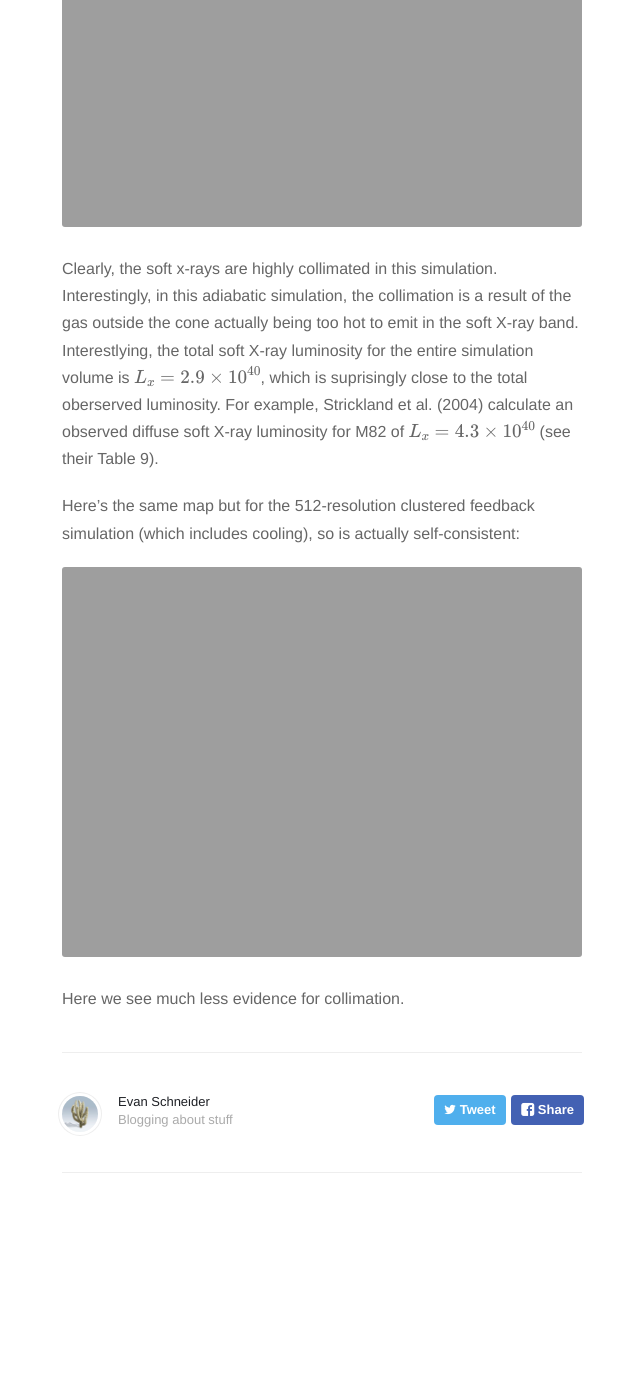
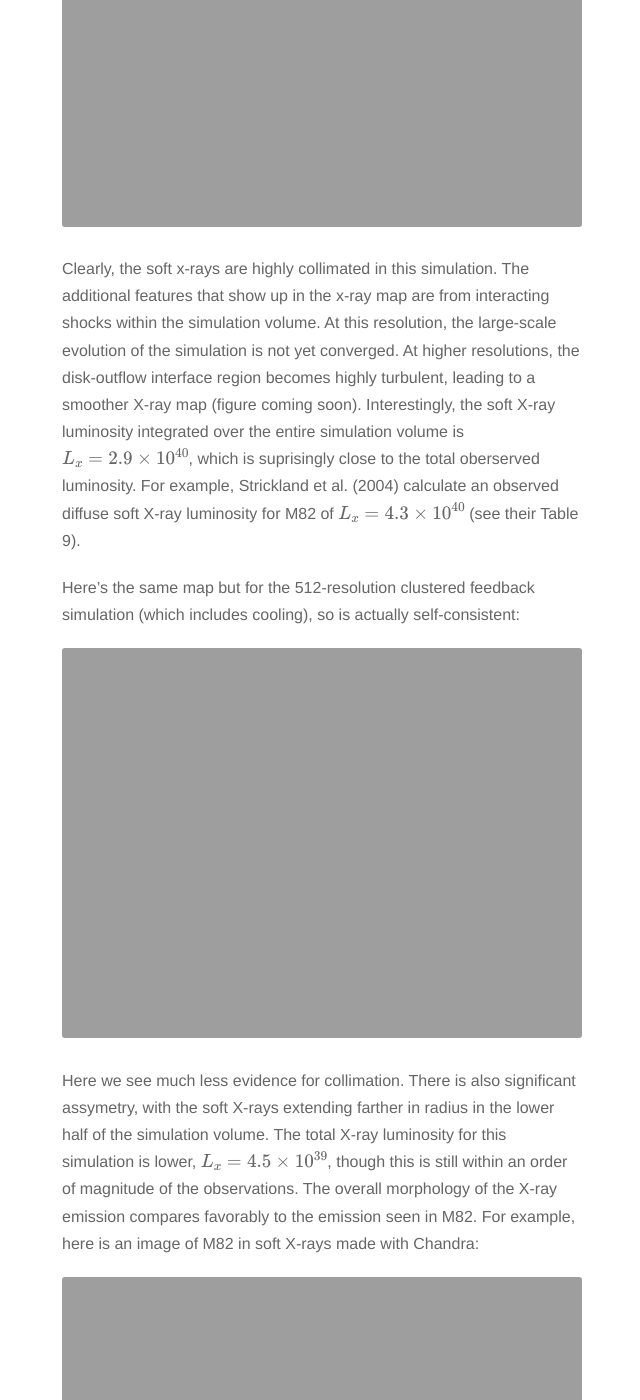
Before and after one commit to evaneschneider/site, a Jekyll site: the page built from _posts/2018-1-29-Xray-Emission.markdown, in a window 1280 px wide and 1400 px high, scrolled down 1075 px. Shown: the whole window, without its empty margins (318-958 px from the left). Built offline with Jekyll 4.4.1, drawn with Linux system fonts in a browser that asks for light colours; nearby versions of some CDN libraries; formulas are drawn with MathJax 3; before the commit the page ends 2388 px from its top, so only the background shows below that; some of the changed text lies outside the part shown.

Commit message:
added an image

```diff
--- a/_posts/2018-1-29-Xray-Emission.markdown
+++ b/_posts/2018-1-29-Xray-Emission.markdown
@@ -10,10 +10,14 @@ I'll start with the analytic cooling function that was used for these simulation
 
 <img src="{{ site.url }}assets/images/512_Xrays_60.png">
 
-Clearly, the soft x-rays are highly collimated in this simulation. Interestingly, in this adiabatic simulation, the collimation is a result of the gas outside the cone actually being too hot to emit in the soft X-ray band. Interestlying, the total soft X-ray luminosity for the entire simulation volume is $$L_x = 2.9\times10^{40}$$, which is suprisingly close to the total oberserved luminosity. For example, Strickland et al. (2004) calculate an observed diffuse soft X-ray luminosity for M82 of $$L_x = 4.3\times10^{40}$$ (see their Table 9).
+Clearly, the soft x-rays are highly collimated in this simulation. The additional features that show up in the x-ray map are from interacting shocks within the simulation volume. At this resolution, the large-scale evolution of the simulation is not yet converged. At higher resolutions, the disk-outflow interface region becomes highly turbulent, leading to a smoother X-ray map (figure coming soon). Interestingly, the soft X-ray luminosity integrated over the entire simulation volume is $$L_x = 2.9\times10^{40}$$, which is suprisingly close to the total oberserved luminosity. For example, Strickland et al. (2004) calculate an observed diffuse soft X-ray luminosity for M82 of $$L_x = 4.3\times10^{40}$$ (see their Table 9).
 
 Here's the same map but for the 512-resolution clustered feedback simulation (which includes cooling), so is actually self-consistent:
 
 <img src="{{ site.url }}assets/images/512_cluster_Xrays_60.png">
 
-Here we see much less evidence for collimation.
+Here we see much less evidence for collimation. There is also significant assymetry, with the soft X-rays extending farther in radius in the lower half of the simulation volume. The total X-ray luminosity for this simulation is lower, $$L_x = 4.5\times10^{39}$$, though this is still within an order of magnitude of the observations. The overall morphology of the X-ray emission compares favorably to the emission seen in M82. For example, here is an image of M82 in soft X-rays made with Chandra:
+
+<img src="{{ site.url }}assets/images/m82_xrays.jpg">
+
+In the next post I'll explore the radial profiles of the surface brightness for the two models.
```
Also changed, not shown: assets/images/m82_xray.jpg (added).
